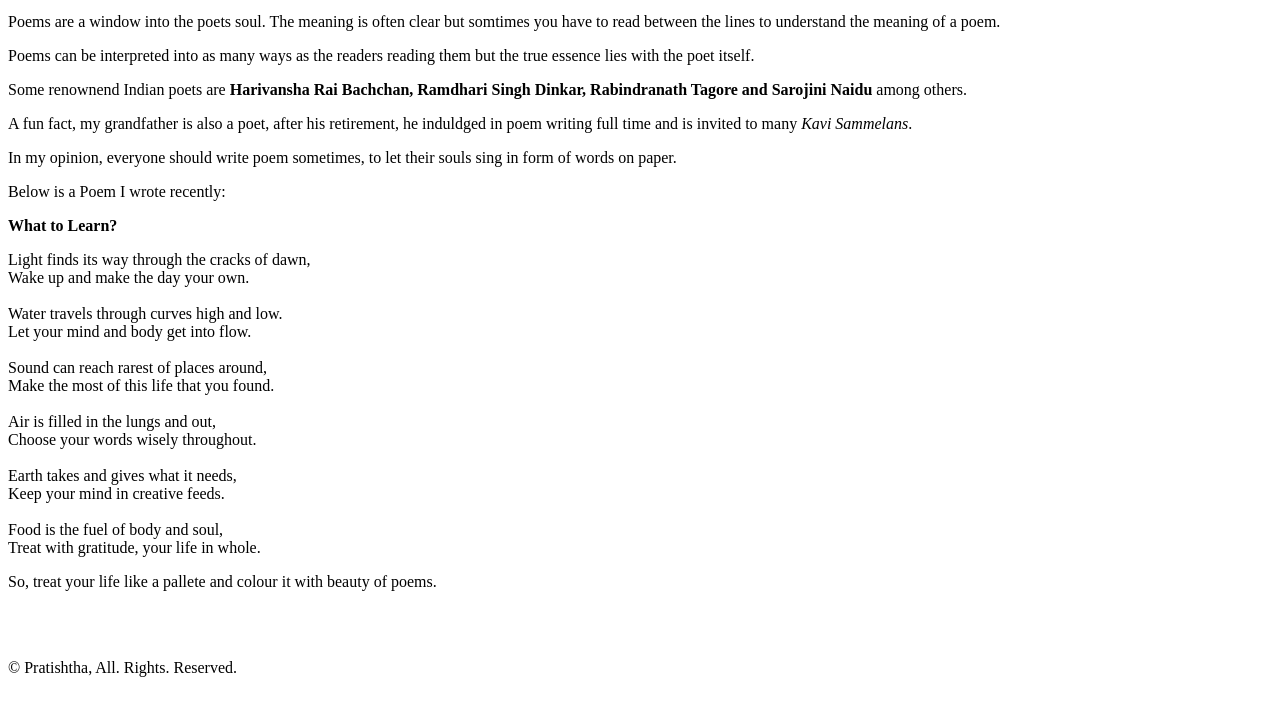
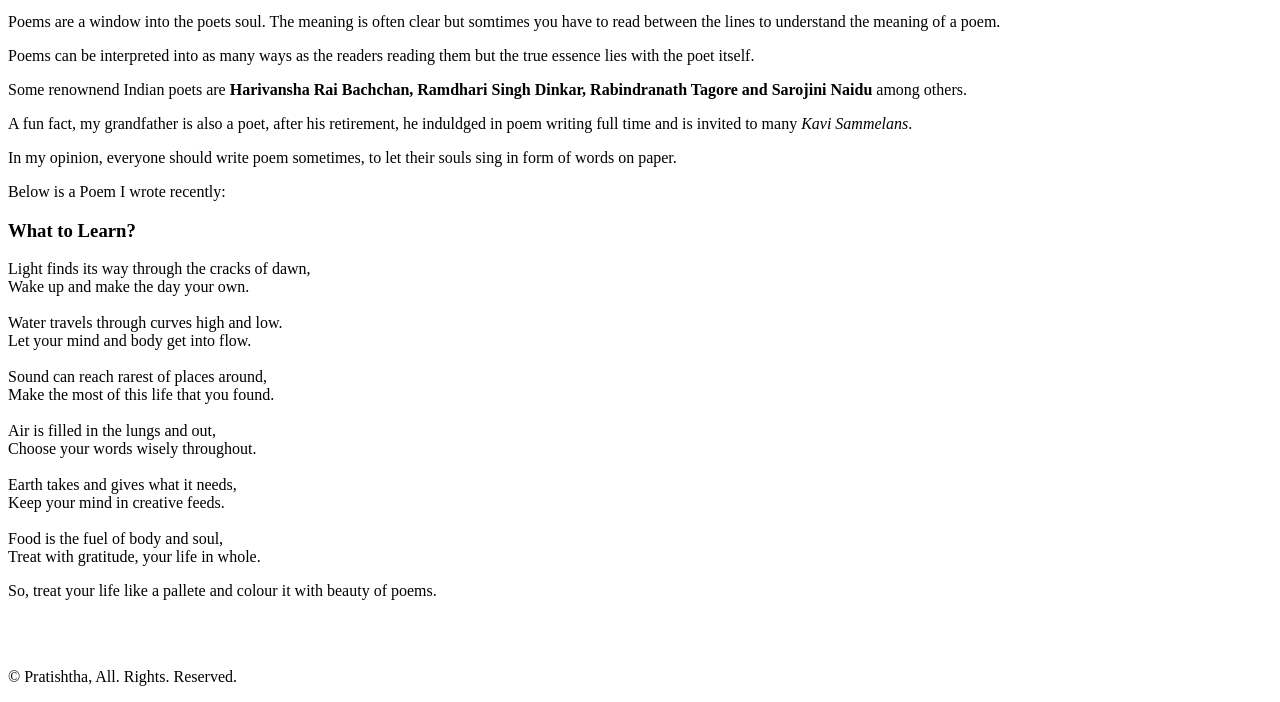
Before and after one commit to Pratishtha103/blog-article, a plain HTML site: page index.html in a window 1280 px wide. Shown: the part 119-821 px from the top of the page. Drawn offline with Linux system fonts and the light colour scheme.

Commit message:
add readme.md

```diff
--- a/index.html
+++ b/index.html
@@ -14,7 +14,7 @@
     <p>A fun fact, my grandfather is also a poet, after his retirement, he induldged in poem writing full time and is invited to many <em>Kavi Sammelans</em>.</p>
     <p>In my opinion, everyone should write poem sometimes, to let their souls sing in form of words on paper.</p>
     <p>Below is a Poem I wrote recently:</p>
-    <p><strong>What to Learn?</strong></p>
+    <h3><strong>What to Learn?</strong></h3>
     <p>Light finds its way through the cracks of dawn,<br>
     Wake up and make the day your own.<br><br>
     Water travels through curves high and low.<br>
```
Also changed, not shown: 1 other file.
